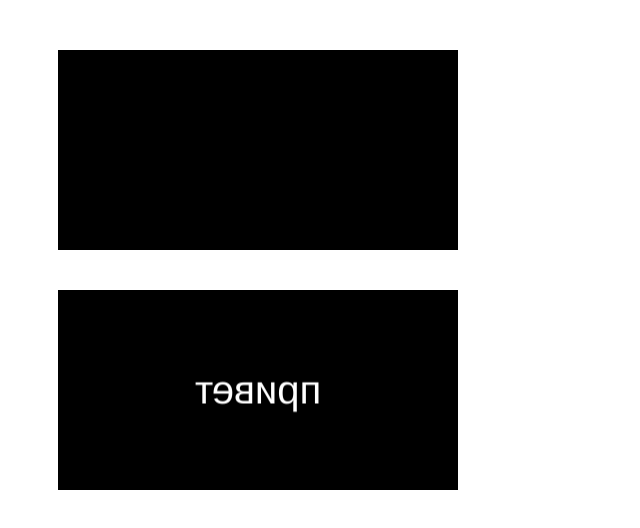
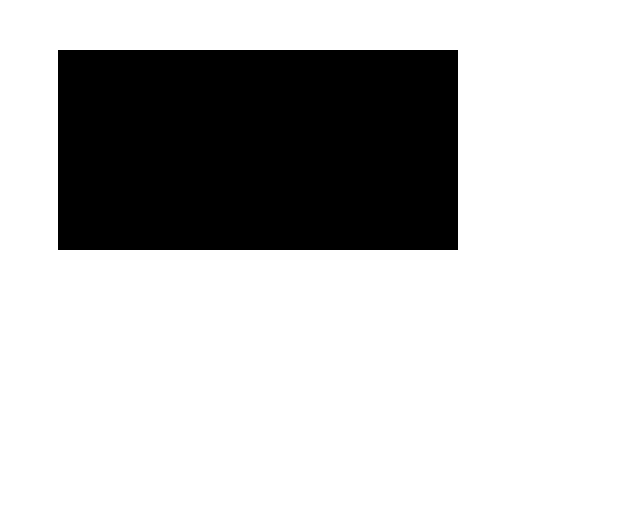
Before and after one commit to aeyoa/cloud-flipcard, a plain HTML site: page index.html in a window 1280 px wide. Shown: the whole page, without its empty margins (0-640 px from the left). Drawn offline with Linux system fonts and the light colour scheme.

Commit message:
faces to singe card

```diff
--- a/css/style.css
+++ b/css/style.css
@@ -20,9 +20,11 @@
 
 .back {
     -webkit-transform: rotateY(-180deg);
-    /* position: absolute; */
-    top: 0px;
+     position: relative;
+    top: -240px;
     left: 0px;
+    background-color: darkslategray;
+    z-index: -1;
 }
 
 p {
```
